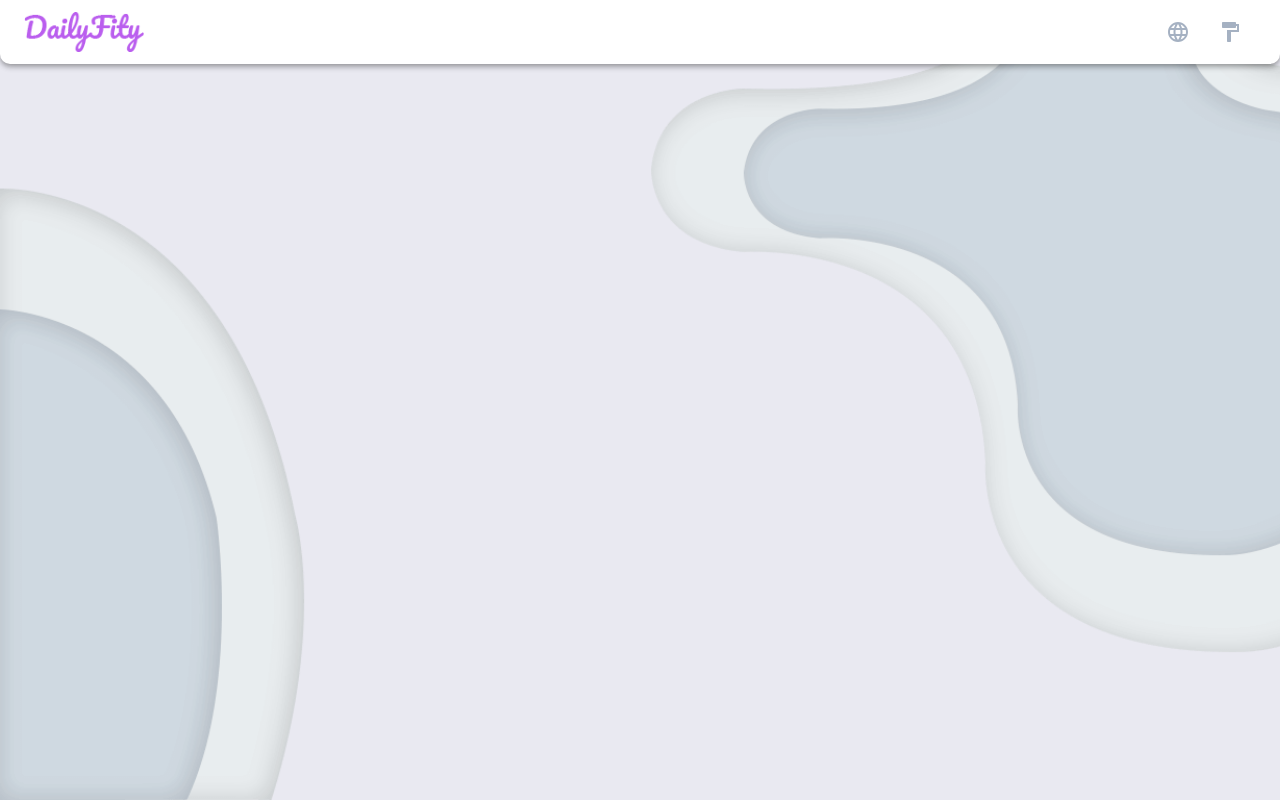
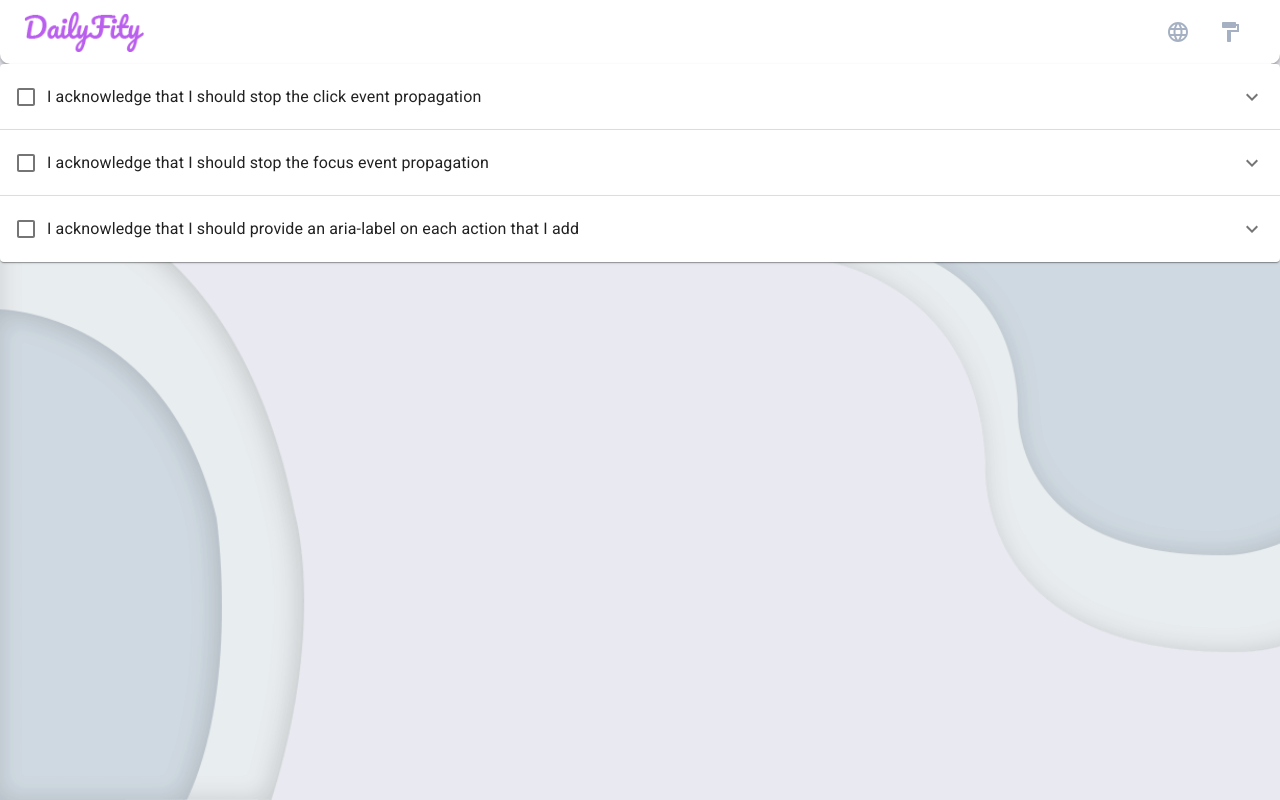
Before and after one commit to JPabloMF/dailyfity, a React (Create React App) app: page / in a window 1280 px wide. Built offline with nearby package versions, Linux system fonts and the light colour scheme.

Commit message:
initial configuration for lists

```diff
--- a/src/components/list/index.tsx
+++ b/src/components/list/index.tsx
@@ -1,9 +1,91 @@
-import React from 'react';
+import React from "react";
+import { makeStyles } from "@material-ui/core/styles";
+import ExpansionPanel from "@material-ui/core/ExpansionPanel";
+import ExpansionPanelSummary from "@material-ui/core/ExpansionPanelSummary";
+import ExpansionPanelDetails from "@material-ui/core/ExpansionPanelDetails";
+import Checkbox from "@material-ui/core/Checkbox";
+import FormControlLabel from "@material-ui/core/FormControlLabel";
+import Typography from "@material-ui/core/Typography";
+import ExpandMoreIcon from "@material-ui/icons/ExpandMore";
 
-const List = () => {
-  return(
-  	<div>List</div>
+const useStyles = makeStyles({
+  root: {
+    width: "100%"
+  }
+});
+
+export default function List() {
+  const classes = useStyles();
+
+  return (
+    <div className={classes.root}>
+      <ExpansionPanel>
+        <ExpansionPanelSummary
+          expandIcon={<ExpandMoreIcon />}
+          aria-label="Expand"
+          aria-controls="additional-actions1-content"
+          id="additional-actions1-header"
+        >
+          <FormControlLabel
+            aria-label="Acknowledge"
+            onClick={event => event.stopPropagation()}
+            onFocus={event => event.stopPropagation()}
+            control={<Checkbox />}
+            label="I acknowledge that I should stop the click event propagation"
+          />
+        </ExpansionPanelSummary>
+        <ExpansionPanelDetails>
+          <Typography color="textSecondary">
+            The click event of the nested action will propagate up and expand
+            the panel unless you explicitly stop it.
+          </Typography>
+        </ExpansionPanelDetails>
+      </ExpansionPanel>
+      <ExpansionPanel>
+        <ExpansionPanelSummary
+          expandIcon={<ExpandMoreIcon />}
+          aria-label="Expand"
+          aria-controls="additional-actions2-content"
+          id="additional-actions2-header"
+        >
+          <FormControlLabel
+            aria-label="Acknowledge"
+            onClick={event => event.stopPropagation()}
+            onFocus={event => event.stopPropagation()}
+            control={<Checkbox />}
+            label="I acknowledge that I should stop the focus event propagation"
+          />
+        </ExpansionPanelSummary>
+        <ExpansionPanelDetails>
+          <Typography color="textSecondary">
+            The focus event of the nested action will propagate up and also
+            focus the expansion panel unless you explicitly stop it.
+          </Typography>
+        </ExpansionPanelDetails>
+      </ExpansionPanel>
+      <ExpansionPanel>
+        <ExpansionPanelSummary
+          expandIcon={<ExpandMoreIcon />}
+          aria-label="Expand"
+          aria-controls="additional-actions3-content"
+          id="additional-actions3-header"
+        >
+          <FormControlLabel
+            aria-label="Acknowledge"
+            onClick={event => event.stopPropagation()}
+            onFocus={event => event.stopPropagation()}
+            control={<Checkbox />}
+            label="I acknowledge that I should provide an aria-label on each action that I add"
+          />
+        </ExpansionPanelSummary>
+        <ExpansionPanelDetails>
+          <Typography color="textSecondary">
+            If you forget to put an aria-label on the nested action, the label
+            of the action will also be included in the label of the parent
+            button that controls the panel expansion.
+          </Typography>
+        </ExpansionPanelDetails>
+      </ExpansionPanel>
+    </div>
   );
 }
-
-export default List;
--- a/src/screens/weekRoutine/index.tsx
+++ b/src/screens/weekRoutine/index.tsx
@@ -3,6 +3,7 @@ import { connect } from 'react-redux';
 
 /* Components */
 import Header from '../../components/header';
+import List from "../../components/list";
 
 /* Utils */
 import { GlobalStyle } from '../../utils/styles';
@@ -24,6 +25,7 @@ const WeekRoutine = ({ colorTheme, dispatch }: Props) => {
         colorTheme={colorTheme}
         dispatch={dispatch}
       />
+      <List />
     </div>
   );
 };
```
